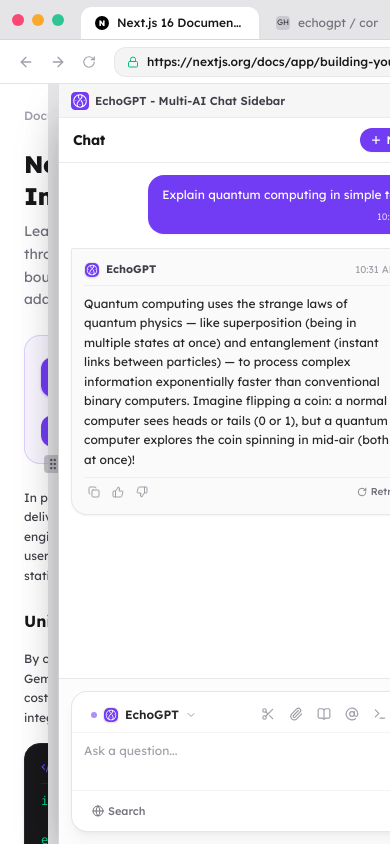
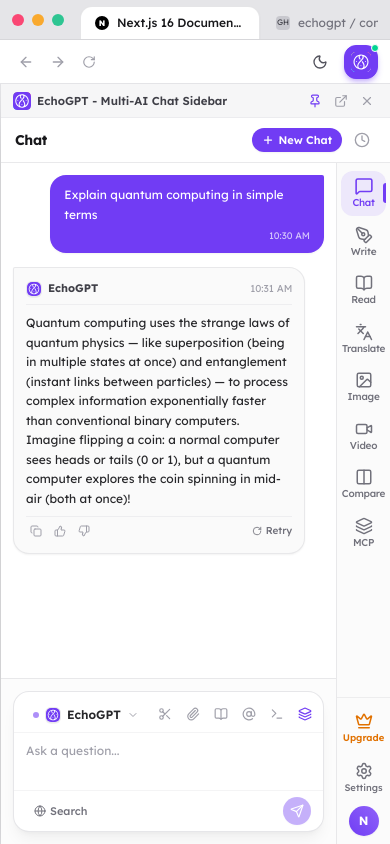
Before and after one commit to akmniazulalam/EchoGPT, a Next.js app: page /extension in a window 390 px wide. Built offline with nearby package versions, Linux system fonts and the light colour scheme.

Commit message:
fix: adjust tab and panel styles for improved layout and responsiveness

```diff
--- a/src/components/extension/MockBrowserFrame.tsx
+++ b/src/components/extension/MockBrowserFrame.tsx
@@ -116,7 +116,7 @@
         {/* Chrome Tabs */}
         <div className="flex-1 flex items-center gap-1 overflow-x-auto custom-scrollbar h-full pt-1.5 max-w-2xl">
           {/* Active Tab */}
-          <div className="h-full px-3.5 flex items-center gap-2 rounded-t-xl bg-white dark:bg-[#1B1827] text-zinc-900 dark:text-zinc-100 text-xs font-medium shadow-xs border-t border-x border-zinc-300/60 dark:border-white/8 min-w-[180px] max-w-[240px] truncate">
+          <div className="h-full px-3.5 flex items-center gap-2 rounded-t-xl bg-white dark:bg-[#1B1827] text-zinc-900 dark:text-zinc-100 text-xs font-medium shadow-xs border-t border-x border-zinc-300/60 dark:border-white/8 min-w-45 max-w-60 truncate">
             <span className="size-3.5 rounded-full bg-black dark:bg-white text-white dark:text-black font-extrabold text-[8px] flex items-center justify-center shrink-0">
               N
             </span>
@@ -124,7 +124,7 @@
           </div>
 
           {/* Inactive Tab */}
-          <div className="h-full px-3 flex items-center gap-2 text-zinc-500 dark:text-zinc-400 hover:bg-zinc-300/50 dark:hover:bg-white/[0.04] rounded-t-xl text-xs transition-colors cursor-pointer min-w-[150px] max-w-[200px] truncate">
+          <div className="h-full px-3 flex items-center gap-2 text-zinc-500 dark:text-zinc-400 hover:bg-zinc-300/50 dark:hover:bg-white/4 rounded-t-xl text-xs transition-colors cursor-pointer min-w-37.5 max-w-50 truncate">
             <span className="size-3.5 rounded bg-zinc-400/40 text-zinc-700 dark:text-zinc-300 text-[8px] flex items-center justify-center shrink-0">
               GH
             </span>
@@ -174,7 +174,7 @@
         </div>
 
         {/* Omnibox Address Bar */}
-        <div className="flex-1 max-w-xl flex items-center justify-between px-3 py-1.5 rounded-xl bg-zinc-100 dark:bg-white/5 border border-zinc-200/80 dark:border-white/6 text-xs">
+        <div className="sm:flex-1 max-w-xl hidden sm:flex items-center justify-between px-3 py-1.5 rounded-xl bg-zinc-100 dark:bg-white/5 border border-zinc-200/80 dark:border-white/6 text-xs">
           <div className="flex items-center gap-2 min-w-0">
             <Lock className="size-3 text-emerald-500 shrink-0" />
             <span className="text-zinc-900 dark:text-zinc-100 font-medium truncate">
@@ -187,7 +187,7 @@
         {/* Right Action Controls: Extension Icons & Width Presets */}
         <div className="flex items-center gap-2">
           {/* Quick Width Presets (Instant test for 360px -> 720px responsive behavior) */}
-          <div className="hidden lg:flex items-center gap-1 p-0.5 rounded-xl bg-zinc-100 dark:bg-white/[0.04] border border-zinc-200/60 dark:border-white/6">
+          <div className="hidden lg:flex items-center gap-1 p-0.5 rounded-xl bg-zinc-100 dark:bg-white/4 border border-zinc-200/60 dark:border-white/6">
             <span className="text-[10px] font-semibold text-zinc-400 px-1.5 uppercase">
               Width:
             </span>
@@ -258,7 +258,7 @@
       {/* ── 3. MAIN WORKSPACE VIEWPORT: Mock Web Page (Left) + Side Panel (Right) ── */}
       <div className="flex-1 flex min-h-0 overflow-hidden relative">
         {/* ── Left Side: Simulated Active Webpage (e.g. Next.js Documentation) ── */}
-        <div className="flex-1 flex flex-col min-w-0 h-full overflow-y-auto custom-scrollbar bg-white dark:bg-[#0E0C17] p-6 sm:p-10 select-text">
+        <div className="hidden lg:flex-1 lg:flex flex-col min-w-0 h-full overflow-y-auto custom-scrollbar bg-white dark:bg-[#0E0C17] p-6 sm:p-10 select-text">
           <div className="max-w-3xl mx-auto space-y-6">
             {/* Breadcrumb */}
             <div className="flex items-center gap-1.5 text-xs text-zinc-400 font-medium">
@@ -371,7 +371,7 @@
           <div
             onMouseDown={() => setIsDragging(true)}
             onTouchStart={() => setIsDragging(true)}
-            className={`relative w-2.5 hover:w-3 bg-zinc-200/80 dark:bg-white/4 hover:bg-[#713CF4]/40 dark:hover:bg-[#713CF4]/40 cursor-col-resize transition-all shrink-0 flex items-center justify-center select-none z-20 group ${
+            className={`relative w-2.5 hover:w-3 bg-zinc-200/80 dark:bg-white/4 hover:bg-[#713CF4]/40 dark:hover:bg-[#713CF4]/40 cursor-col-resize transition-all shrink-0 hidden lg:flex items-center justify-center select-none z-20 group ${
               isDragging ? "bg-[#713CF4] w-3" : ""
             }`}
             title="Drag to resize EchoGPT Side Panel (360px – 1080px)">
@@ -392,8 +392,8 @@
         {/* ── Right Side: EchoGPT Chrome Side Panel ── */}
         {isPanelOpen && (
           <div
-            style={{ width: `${panelWidth}px` }}
-            className="h-full shrink-0 flex flex-col border-l border-zinc-200 dark:border-white/8 shadow-2xl relative z-20 animate-in slide-in-from-right-4 duration-150">
+            style={{ "--panel-width": `${panelWidth}px` } as React.CSSProperties}
+            className="w-full lg:w-(--panel-width) h-full shrink-0 flex flex-col border-l border-zinc-200 dark:border-white/8 shadow-2xl relative z-20 animate-in slide-in-from-right-4 duration-150">
             <ExtensionSidePanel
               onClosePanel={() => setIsPanelOpen(false)}
               isPinned={isPinned}
```
